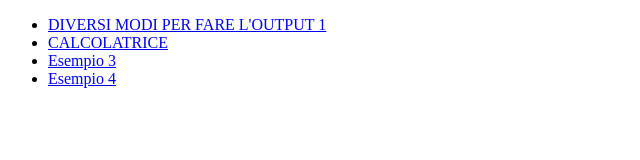
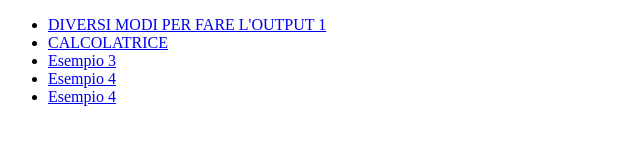
Before and after one commit to domTagl/domTagl.github.io, a plain HTML site: page index.html in a window 1280 px wide. Shown: the full height of the page, 0-640 px from the left. Drawn offline with Linux system fonts and the light colour scheme.

Commit message:
Update index.html

```diff
--- a/index.html
+++ b/index.html
@@ -9,6 +9,7 @@
     <li><a href="http://www.esempio2.com">CALCOLATRICE</a></li>
     <li><a href="http://www.esempio3.com">Esempio 3</a></li>
     <li><a href="http://www.esempio4.com">Esempio 4</a></li>
+    <li><a href="todo list/index.html">Esempio 4</a></li>
   </ul>
   </body>
 </html>
```
